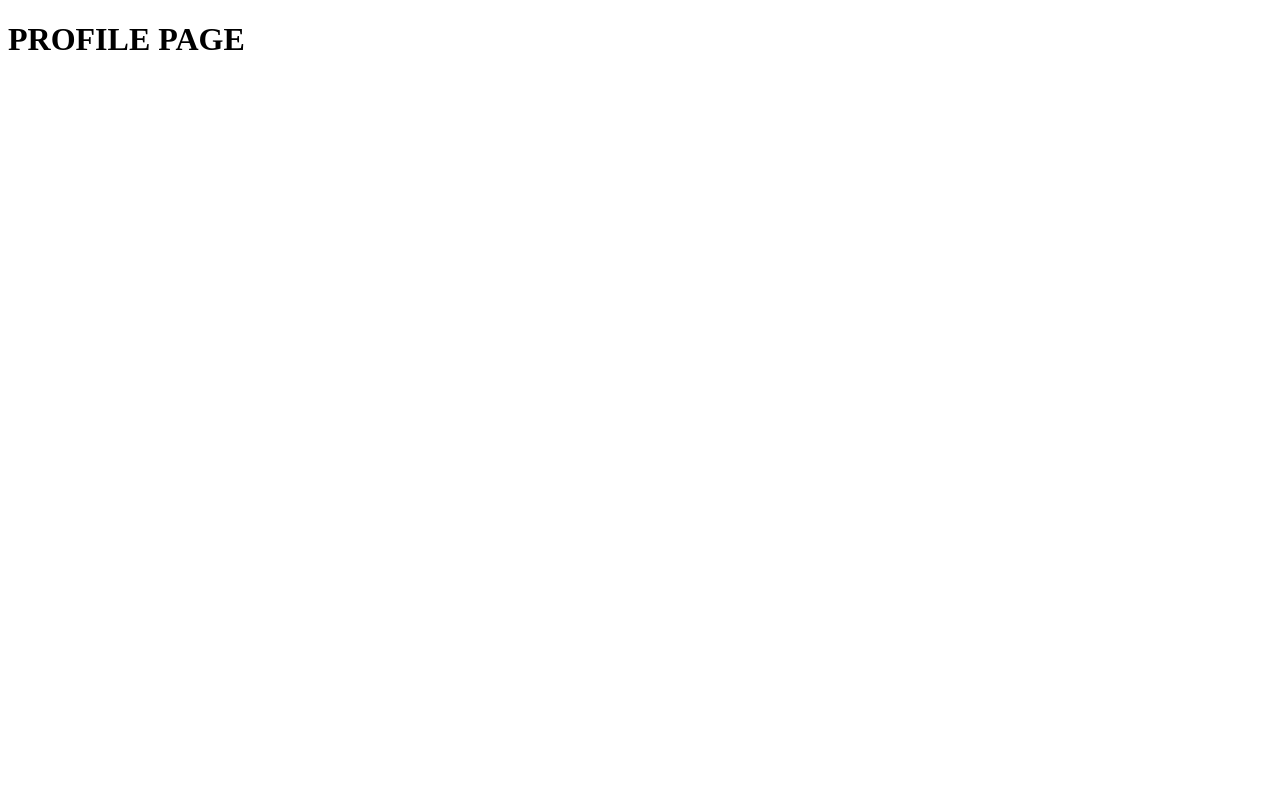
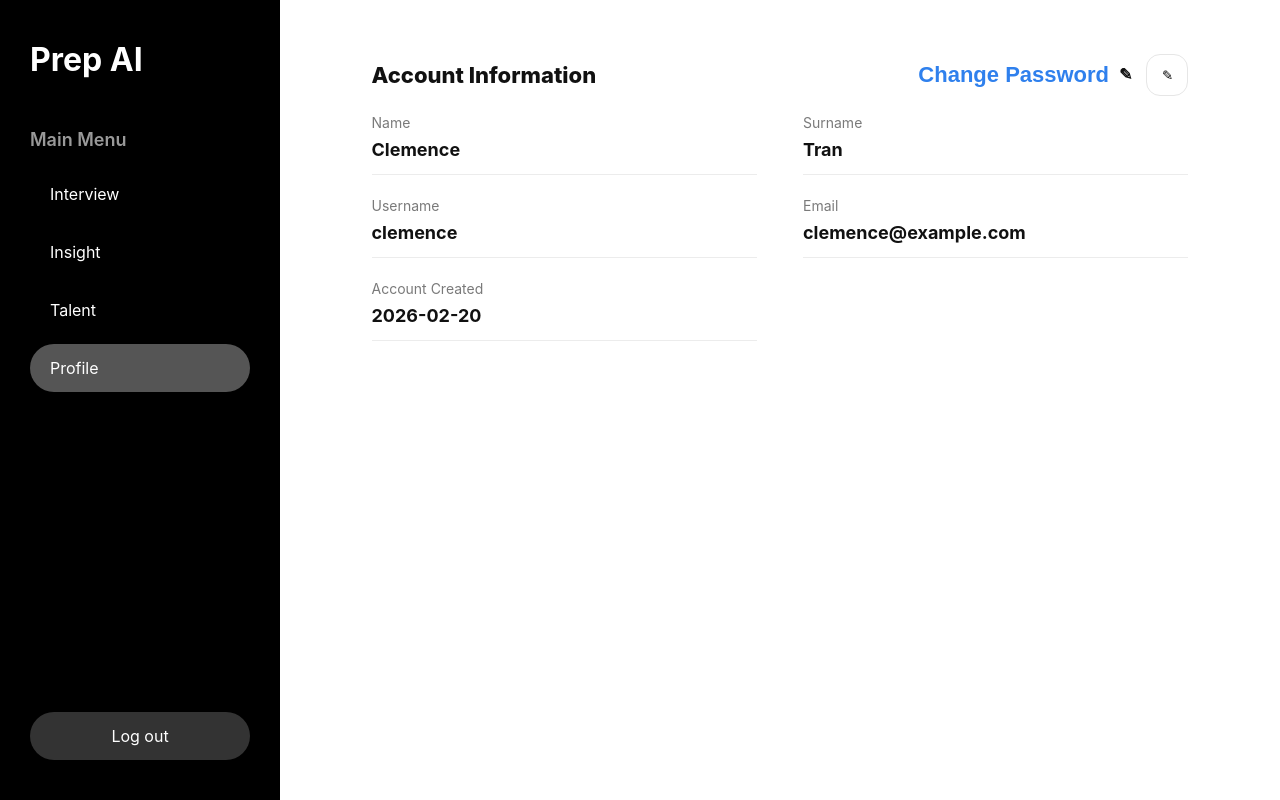
Before and after one commit to ClemenceTran/BasedProject, a Flask app: page /profile in a window 1280 px wide. Before the commit the page is almost empty. Run offline with Flask 3, Linux system fonts and the light colour scheme.

Commit message:
Update profile.html

```diff
--- a/templates/profile.html
+++ b/templates/profile.html
@@ -1,12 +1,149 @@
 <!DOCTYPE html>
 <html lang="en">
 <head>
-    <meta charset="UTF-8">
-    <meta http-equiv="X-UA-Compatible" content="IE=edge">
-    <meta name="viewport" content="width=device-width, initial-scale=1.0">
-    <title>Profile</title>
+  <meta charset="UTF-8" />
+  <meta name="viewport" content="width=device-width, initial-scale=1.0"/>
+  <title>Prep AI - Profile</title>
+
+  <link rel="stylesheet" href="{{ url_for('static', filename='base.css') }}">
+  <link rel="stylesheet" href="{{ url_for('static', filename='profile.css') }}">
 </head>
-<body>
-    <h1>PROFILE PAGE</h1>
+
+<body class="profile-page">
+
+  <!-- Sidebar -->
+  <div class="sidebar">
+    <div class="logo">Prep AI</div>
+    <div class="menu-title">Main Menu</div>
+
+    <ul class="menu-items">
+      <li class="menu-item"><a class="menu-link" href="{{ url_for('interview') }}">Interview</a></li>
+      <li class="menu-item"><a class="menu-link" href="{{ url_for('insight') }}">Insight</a></li>
+      <li class="menu-item"><a class="menu-link" href="{{ url_for('talent') }}">Talent</a></li>
+      <li class="menu-item"><a class="menu-link active" href="{{ url_for('profile') }}">Profile</a></li>
+    </ul>
+
+    <a class="logout-btn" href="{{ url_for('logout') }}">Log out</a>
+  </div>
+
+  <!-- Main -->
+  <div class="main-content">
+    <div class="profile-wrap">
+
+      {% if message %}
+        <div class="profile-alert {{ 'ok' if status == 'ok' else 'err' }}">
+          {{ message }}
+        </div>
+      {% endif %}
+
+      <!-- Section header (Change password link is NOT on top page, it's inside the section) -->
+      <div class="profile-info-header">
+        <div class="profile-info-title">Account Information</div>
+
+        <div class="profile-actions">
+          <!-- Change password as link-style action -->
+          <button type="button" class="link-action" id="openPwModal">
+            Change Password <span class="icon-pencil">✎</span>
+          </button>
+
+          <!-- Edit info icon -->
+          <button type="button" class="mini-icon-btn" id="openInfoModal" aria-label="Edit account info">
+            <span class="icon-pencil">✎</span>
+          </button>
+        </div>
+      </div>
+
+      <!-- Info (no big box, just clean white background) -->
+      <div class="info-grid">
+        <div class="info-item">
+          <div class="info-label">Name</div>
+          <div class="info-value">{{ user.name }}</div>
+        </div>
+
+        <div class="info-item">
+          <div class="info-label">Surname</div>
+          <div class="info-value">{{ user.surname }}</div>
+        </div>
+
+        <div class="info-item">
+          <div class="info-label">Username</div>
+          <div class="info-value">{{ user.username }}</div>
+        </div>
+
+        <div class="info-item">
+          <div class="info-label">Email</div>
+          <div class="info-value">{{ user.email }}</div>
+        </div>
+
+        <div class="info-item">
+          <div class="info-label">Account Created</div>
+          <div class="info-value">{{ user.created_at }}</div>
+        </div>
+      </div>
+
+    </div>
+  </div>
+
+  <!-- PASSWORD MODAL -->
+  <div class="modal-overlay" id="pwModalOverlay" aria-hidden="true">
+    <div class="modal" role="dialog" aria-modal="true" aria-labelledby="pwTitle">
+      <div class="modal-top">
+        <h3 id="pwTitle" class="modal-title">Change Password</h3>
+        <button type="button" class="modal-x" id="closePwModal" aria-label="Close">✕</button>
+      </div>
+
+      <form method="POST" action="{{ url_for('change_password') }}" id="pwForm" class="modal-form">
+        <label class="field-label">Old password</label>
+        <div class="field-wrap">
+          <input class="field" type="password" name="current_password" id="currentPassword" required>
+          <button class="eye" type="button" data-eye="currentPassword">👁</button>
+        </div>
+
+        <label class="field-label">New password</label>
+        <div class="field-wrap">
+          <input class="field" type="password" name="new_password" id="newPassword" minlength="6" required>
+          <button class="eye" type="button" data-eye="newPassword">👁</button>
+        </div>
+
+        <label class="field-label">Confirm new password</label>
+        <div class="field-wrap">
+          <input class="field" type="password" name="confirm_password" id="confirmPassword" minlength="6" required>
+          <button class="eye" type="button" data-eye="confirmPassword">👁</button>
+        </div>
+
+        <p class="hint" id="pwHint">Minimum 6 characters.</p>
+
+        <div class="modal-actions">
+          <button type="button" class="btn btn-outline" id="cancelPwModal">Cancel</button>
+          <button type="submit" class="btn btn-primary">Update</button>
+        </div>
+      </form>
+    </div>
+  </div>
+
+  <!-- EDIT INFO MODAL (Name/Surname) -->
+  <div class="modal-overlay" id="infoModalOverlay" aria-hidden="true">
+    <div class="modal" role="dialog" aria-modal="true" aria-labelledby="infoTitle">
+      <div class="modal-top">
+        <h3 id="infoTitle" class="modal-title">Edit Account Information</h3>
+        <button type="button" class="modal-x" id="closeInfoModal" aria-label="Close">✕</button>
+      </div>
+
+      <form method="POST" action="{{ url_for('update_profile') }}" class="modal-form" id="infoForm">
+        <label class="field-label">Name</label>
+        <input class="field" type="text" name="name" value="{{ user.name }}" required>
+
+        <label class="field-label">Surname</label>
+        <input class="field" type="text" name="surname" value="{{ user.surname }}" required>
+
+        <div class="modal-actions">
+          <button type="button" class="btn btn-outline" id="cancelInfoModal">Cancel</button>
+          <button type="submit" class="btn btn-primary">Save</button>
+        </div>
+      </form>
+    </div>
+  </div>
+
+  <script src="{{ url_for('static', filename='profile.js') }}"></script>
 </body>
 </html>
```
